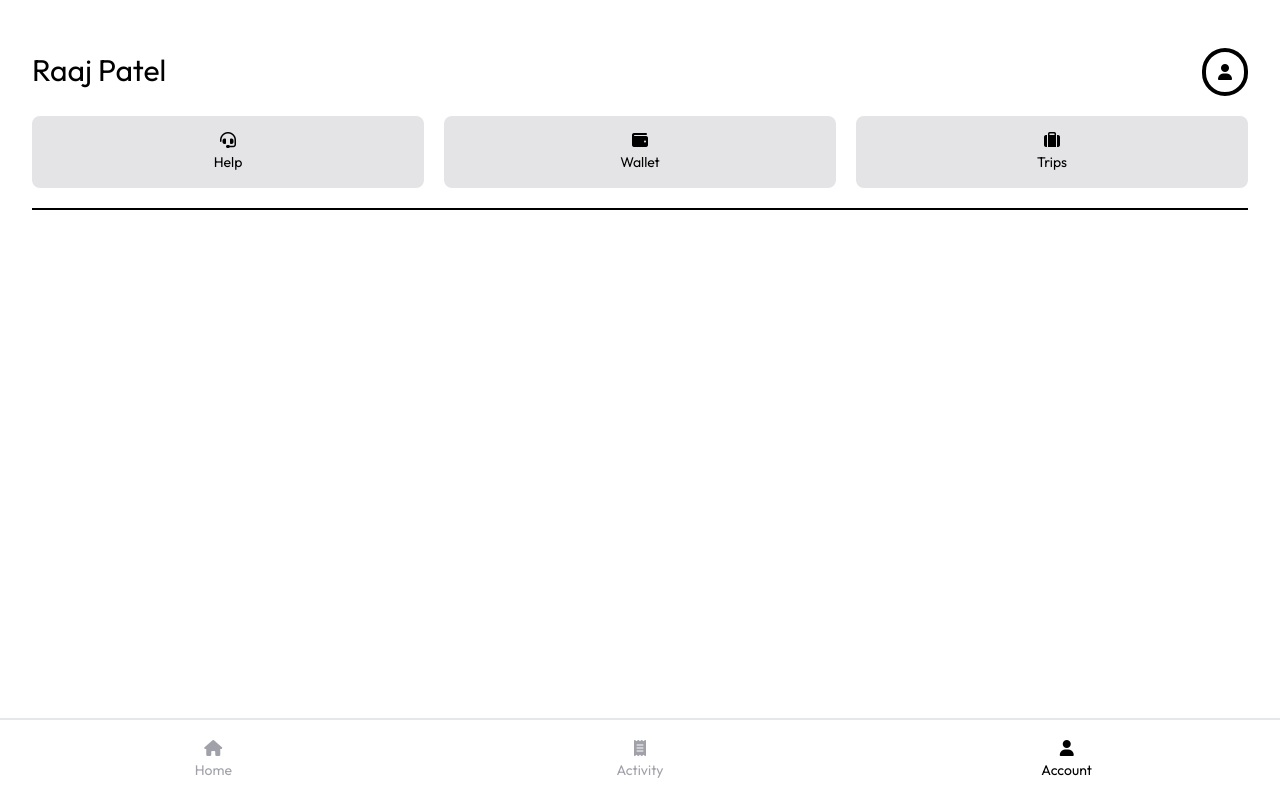
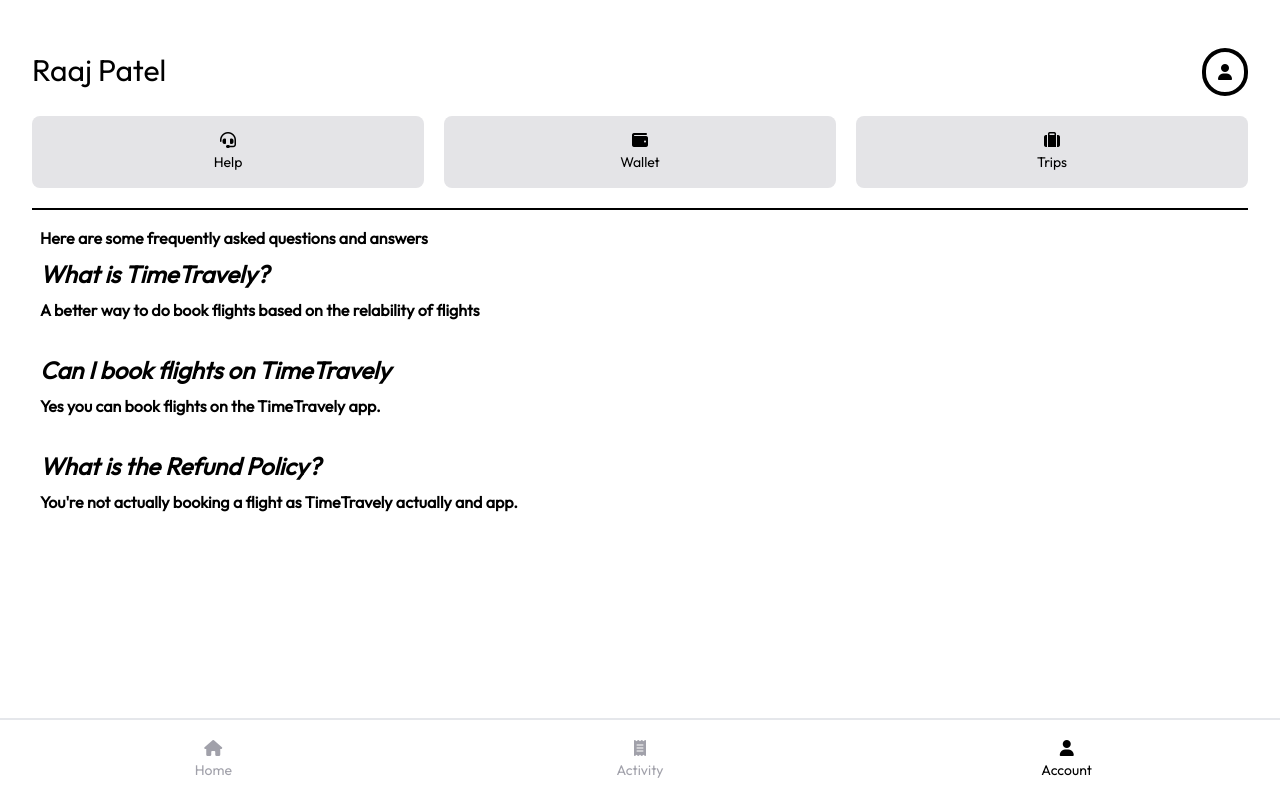
Before and after one commit to Raajheer1/tamuhack-2023, a Vue app in the folder frontend/: page /account in a window 1280 px wide. Built offline with nearby package versions, Linux system fonts and the light colour scheme; no server answers.

Commit message:
help component, working on trips and wallet

```diff
--- /dev/null
+++ b/frontend/src/components/Help.vue
@@ -0,0 +1,23 @@
+<template>
+  <div class="rounded-lg font-bold text-black px-10 pt-4">
+    <h2 class="text-1xl">Here are some frequently asked questions and answers</h2>
+  </div>
+  <div class="rounded-lg font-bold text-black px-10 pt-4 -mt-2">
+    <h1 class="text-2xl italic">What is TimeTravely?</h1>
+    <h2 class="text-1xl mt-2">A better way to do book flights based on the relability of flights.</h2>
+  </div>
+  <div class="rounded-lg font-bold text-black px-10 mt-8">
+    <h1 class="text-2xl italic">Can I book flights on TimeTravely</h1>
+    <h2 class="text-1xl mt-2">Yes you can book flights on the TimeTravely app.</h2>
+  </div>
+  <div class="rounded-lg font-bold text-black px-10 mt-8">
+    <h1 class="text-2xl italic">What is the Refund Policy?</h1>
+    <h2 class="text-1xl mt-2">No idea, it's probably wise not to actually book anything on this.</h2>
+  </div>
+</template>
+
+<script setup lang="ts">
+</script>
+
+<style scoped>
+</style>
--- /dev/null
+++ b/frontend/src/components/Trips.vue
@@ -0,0 +1,23 @@
+<template>
+  <div class="rounded-lg font-bold text-black px-10 pt-4">
+    <h2 class="text-1xl">Here are some frequently asked questions and answers</h2>
+  </div>
+  <div class="rounded-lg font-bold text-black px-10 pt-4 -mt-2">
+    <h1 class="text-2xl italic">What is TimeTravely?</h1>
+    <h2 class="text-1xl mt-2">A better way to do book flights based on the relability of flights</h2>
+  </div>
+  <div class="rounded-lg font-bold text-black px-10 mt-8">
+    <h1 class="text-2xl italic">Can I book flights on TimeTravely</h1>
+    <h2 class="text-1xl mt-2">Yes you can book flights on the TimeTravely app.</h2>
+  </div>
+  <div class="rounded-lg font-bold text-black px-10 mt-8">
+    <h1 class="text-2xl italic">What is the Refund Policy?</h1>
+    <h2 class="text-1xl mt-2">You're not actually booking a flight as TimeTravely actually and app.</h2>
+  </div>
+</template>
+
+<script setup lang="ts">
+</script>
+
+<style scoped>
+</style>
--- /dev/null
+++ b/frontend/src/components/Wallet.vue
@@ -0,0 +1,23 @@
+<template>
+  <div class="rounded-lg font-bold text-black px-10 pt-4">
+    <h2 class="text-1xl">Here are some frequently asked questions and answers</h2>
+  </div>
+  <div class="rounded-lg font-bold text-black px-10 pt-4 -mt-2">
+    <h1 class="text-2xl italic">What is TimeTravely?</h1>
+    <h2 class="text-1xl mt-2">A better way to do book flights based on the relability of flights</h2>
+  </div>
+  <div class="rounded-lg font-bold text-black px-10 mt-8">
+    <h1 class="text-2xl italic">Can I book flights on TimeTravely</h1>
+    <h2 class="text-1xl mt-2">Yes you can book flights on the TimeTravely app.</h2>
+  </div>
+  <div class="rounded-lg font-bold text-black px-10 mt-8">
+    <h1 class="text-2xl italic">What is the Refund Policy?</h1>
+    <h2 class="text-1xl mt-2">You're not actually booking a flight as TimeTravely actually and app.</h2>
+  </div>
+</template>
+
+<script setup lang="ts">
+</script>
+
+<style scoped>
+</style>
--- a/frontend/src/views/Account.vue
+++ b/frontend/src/views/Account.vue
@@ -33,7 +33,8 @@
           </div>
         </div>
       </div>
-
+      <!-- <Help /> -->
+      <Trips />
     </div>
     <Footer>Footer</Footer>
   </div>
@@ -41,6 +42,8 @@
 
 <script setup lang="ts">
 import FlightInfo from "@/components/FlightInfo.vue";
+import Help from "@/components/Help.vue";
+import Trips from "@/components/Trips.vue"
 import Footer from "@/views/partials/Footer.vue";
 import CTA from "@/components/CTA.vue";
 import {useRouter} from "vue-router";
--- a/frontend/src/views/partials/Footer.vue
+++ b/frontend/src/views/partials/Footer.vue
@@ -1,5 +1,5 @@
 <template>
-  <div class="grid grid-cols-3 py-5 border-t-2">
+  <div class="fixed bottom-0 bg-white w-full grid grid-cols-3 py-5 border-t-2">
     <div class="flex items-center text-center">
       <div class="col-span-1 w-full">
         <div @click="router.push('/')" class="grid grid-rows-2" :class="{'text-zinc-400':currentRoute!='Home'}">
```
Also changed, not shown: 1 other file (tests, documents, lock files or other folders).
